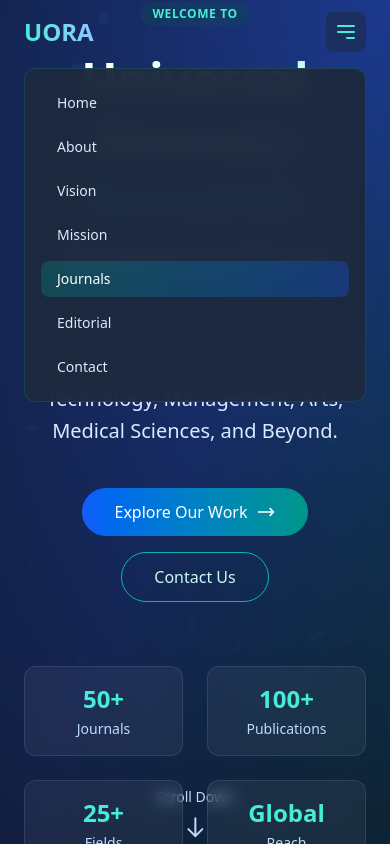
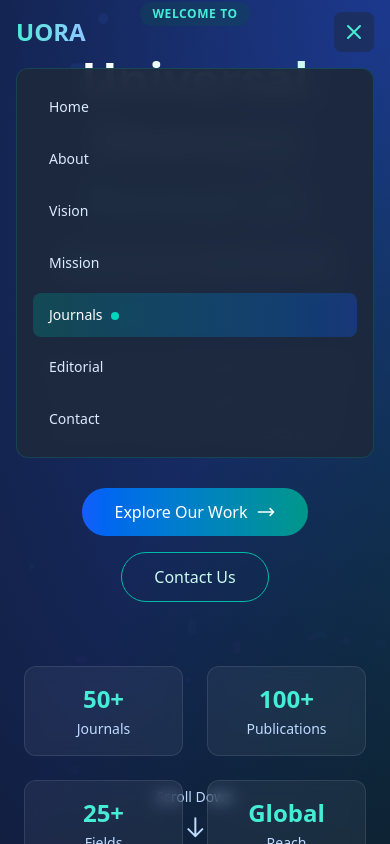
Before and after one commit to RohitAgrawal7/Uora-Landing-Page, a React (Vite) app: page / in a window 390 px wide. Both pictures are taken after a click on the button "Toggle mobile menu". Shown: the top 844 px of the page. Built offline with nearby package versions, Linux system fonts and the light colour scheme.

Commit message:
resolve navbar work

```diff
--- a/index.html
+++ b/index.html
@@ -5,7 +5,7 @@
   <meta name="viewport" content="width=device-width, initial-scale=1.0">
   <link href="/src/App.css" rel="stylesheet">
    <link href="https://fonts.googleapis.com/css2?family=Inter:wght@400;600;700&family=Merriweather:wght@400;700&display=swap" rel="stylesheet">
-  <title>>UORA - Universal Oneness Research Association</title>
+  <title>UORA - Universal Oneness Research Association</title>
 </head>
 <body>
 
--- a/src/App.tsx
+++ b/src/App.tsx
@@ -1,4 +1,4 @@
-import { motion } from 'framer-motion';
+// import { motion } from 'framer-motion';
 import Navigation from './components/Navbar';
 import Hero from './components/Hero';
 import About from './components/About';
--- a/src/components/About.tsx
+++ b/src/components/About.tsx
@@ -36,7 +36,7 @@ const About = () => {
     offset: ['start end', 'end start'],
   });
 
-  const backgroundY = useTransform(scrollYProgress, [0, 1], ['0%', '20%']);
+  // const backgroundY = useTransform(scrollYProgress, [0, 1], ['0%', '20%']);
   const opacity = useTransform(scrollYProgress, [0, 0.2, 0.8, 1], [0, 1, 1, 0]);
   const scale = useTransform(scrollYProgress, [0, 0.2, 0.8, 1], [0.9, 1, 1, 0.95]);
 
--- a/src/components/Contact.tsx
+++ b/src/components/Contact.tsx
@@ -41,7 +41,7 @@ const Contact = () => {
     };
   }, []);
 
-  const handleChange = (e) => {
+  const handleChange = (e: { target: { name: any; value: any; }; }) => {
     const { name, value } = e.target;
     setFormData(prev => ({
       ...prev,
@@ -78,7 +78,7 @@ const Contact = () => {
     return Object.keys(newErrors).length === 0;
   };
 
-  const handleSubmit = (e) => {
+  const handleSubmit = (e: { preventDefault: () => void; }) => {
     e.preventDefault();
 
     if (validateForm()) {
--- a/src/components/Navbar.tsx
+++ b/src/components/Navbar.tsx
@@ -1,9 +1,11 @@
-import { motion } from 'framer-motion';
-import { useState, useEffect } from 'react';
+import { motion, AnimatePresence } from 'framer-motion';
+import { useState, useEffect, useRef } from 'react';
 
 const Navigation = () => {
   const [isScrolled, setIsScrolled] = useState(false);
   const [activeSection, setActiveSection] = useState('home');
+  const [mobileMenuOpen, setMobileMenuOpen] = useState(false);
+  const mobileMenuRef = useRef<HTMLDivElement>(null);
 
   useEffect(() => {
     const handleScroll = () => {
@@ -27,9 +29,38 @@ const Navigation = () => {
       }
     };
 
+    // Handle outside clicks/touches for mobile menu
+    const handleClickOutside = (event: MouseEvent | TouchEvent) => {
+      if (mobileMenuRef.current && !mobileMenuRef.current.contains(event.target as Node)) {
+        setMobileMenuOpen(false);
+      }
+    };
+
     window.addEventListener('scroll', handleScroll);
-    return () => window.removeEventListener('scroll', handleScroll);
+    document.addEventListener('mousedown', handleClickOutside);
+    document.addEventListener('touchstart', handleClickOutside);
+
+    return () => {
+      window.removeEventListener('scroll', handleScroll);
+      document.removeEventListener('mousedown', handleClickOutside);
+      document.removeEventListener('touchstart', handleClickOutside);
+    };
   }, []);
+
+  const handleNavClick = (href: string, sectionId: string) => {
+    // Prevent default to control scroll timing
+    const target = document.querySelector(href);
+    if (target) {
+      target.scrollIntoView({ behavior: 'smooth', block: 'start' });
+    }
+    setActiveSection(sectionId);
+    // Delay menu close to allow smooth scroll animation
+    setTimeout(() => setMobileMenuOpen(false), 300);
+  };
+
+  const toggleMobileMenu = () => {
+    setMobileMenuOpen((prev) => !prev);
+  };
 
   const navItems = [
     { name: 'Home', href: '#home', id: 'home' },
@@ -43,10 +74,11 @@ const Navigation = () => {
 
   return (
     <motion.nav
+      ref={mobileMenuRef}
       initial={{ y: -100 }}
       animate={{ y: 0 }}
-      transition={{ duration: 0.6, ease: "easeOut" }}
-      className={`fixed w-full z-50 py-3 px-6 transition-all duration-300 ${
+      transition={{ duration: 0.6, ease: 'easeOut' }}
+      className={`fixed w-full z-50 py-3 px-4 sm:px-6 transition-all duration-300 ${
         isScrolled
           ? 'bg-slate-900/95 backdrop-blur-md shadow-lg border-b border-teal-500/20'
           : 'bg-transparent'
@@ -56,38 +88,35 @@ const Navigation = () => {
         <motion.a
           href="#home"
           whileHover={{ scale: 1.05 }}
+          whileTap={{ scale: 0.95 }}
           className="text-2xl font-bold bg-clip-text text-transparent bg-gradient-to-r from-teal-300 to-blue-300"
+          onClick={() => handleNavClick('#home', 'home')}
         >
           UORA
         </motion.a>
 
+        {/* Desktop Navigation */}
         <ul className="hidden md:flex space-x-1">
           {navItems.map((item, index) => (
             <li key={index}>
               <motion.a
                 href={item.href}
                 className={`relative px-4 py-2 rounded-full text-sm font-medium transition-all ${
-                  activeSection === item.id
-                    ? 'text-white'
-                    : 'text-blue-100 hover:text-white'
+                  activeSection === item.id ? 'text-white' : 'text-blue-100 hover:text-white'
                 }`}
                 whileHover={{ y: -2 }}
                 transition={{ duration: 0.2 }}
-                onMouseEnter={() => {}}
+                onClick={() => handleNavClick(item.href, item.id)}
               >
                 {item.name}
-
-                {/* Active indicator */}
                 {activeSection === item.id && (
                   <motion.div
                     layoutId="activeSection"
                     className="absolute inset-0 bg-gradient-to-r from-teal-600/30 to-blue-600/30 rounded-full border border-teal-400/30"
                     initial={false}
-                    transition={{ type: "spring", stiffness: 300, damping: 30 }}
+                    transition={{ type: 'spring', stiffness: 300, damping: 30 }}
                   />
                 )}
-
-                {/* Hover effect */}
                 <motion.div
                   className="absolute inset-0 bg-gradient-to-r from-teal-600/10 to-blue-600/10 rounded-full opacity-0 hover:opacity-100 transition-opacity"
                   whileHover={{ opacity: 1 }}
@@ -98,42 +127,88 @@ const Navigation = () => {
           ))}
         </ul>
 
-        {/* Mobile menu button */}
+        {/* Mobile Menu Button */}
         <motion.button
           whileTap={{ scale: 0.95 }}
           className="md:hidden p-2 rounded-lg bg-slate-800/50 text-teal-300"
+          onClick={toggleMobileMenu}
+          aria-label="Toggle mobile menu"
+          aria-expanded={mobileMenuOpen}
         >
-          <svg className="w-6 h-6" fill="none" stroke="currentColor" viewBox="0 0 24 24" xmlns="http://www.w3.org/2000/svg">
-            <path strokeLinecap="round" strokeLinejoin="round" strokeWidth="2" d="M4 6h16M4 12h16m-7 6h7"></path>
+          <svg
+            className="w-6 h-6"
+            fill="none"
+            stroke="currentColor"
+            viewBox="0 0 24 24"
+            xmlns="http://www.w3.org/2000/svg"
+          >
+            {mobileMenuOpen ? (
+              <path
+                strokeLinecap="round"
+                strokeLinejoin="round"
+                strokeWidth={2}
+                d="M6 18L18 6M6 6l12 12"
+              />
+            ) : (
+              <path
+                strokeLinecap="round"
+                strokeLinejoin="round"
+                strokeWidth={2}
+                d="M4 6h16M4 12h16M4 18h16"
+              />
+            )}
           </svg>
         </motion.button>
       </div>
 
-      {/* Mobile menu (simplified version) */}
+      {/* Mobile Menu */}
+      <AnimatePresence>
+        {mobileMenuOpen && (
           <motion.div
-        initial={{ opacity: 0, height: 0 }}
-        animate={{ opacity: 1, height: "auto" }}
-        className="md:hidden mt-4 bg-slate-800/95 backdrop-blur-md rounded-xl p-4 border border-teal-500/20"
+            initial={{ opacity: 0, y: -20 }}
+            animate={{ opacity: 1, y: 0 }}
+            exit={{ opacity: 0, y: -20 }}
+            transition={{ duration: 0.3, ease: 'easeInOut' }}
+            className="md:hidden mt-4 bg-slate-800/95 backdrop-blur-md rounded-xl p-4 border border-teal-500/20 z-50"
           >
             <ul className="space-y-2">
               {navItems.map((item, index) => (
-            <li key={index}>
+                <motion.li
+                  key={index}
+                  initial={{ opacity: 0, x: -20 }}
+                  animate={{ opacity: 1, x: 0 }}
+                  transition={{ delay: index * 0.1, duration: 0.2 }}
+                >
                   <motion.a
                     href={item.href}
-                className={`block px-4 py-2 rounded-lg text-sm font-medium transition-all ${
+                    className={`block px-4 py-3 rounded-lg text-sm font-medium transition-all ${
                       activeSection === item.id
                         ? 'bg-gradient-to-r from-teal-600/30 to-blue-600/30 text-white'
                         : 'text-blue-100 hover:text-white hover:bg-slate-700/50'
                     }`}
                     whileHover={{ x: 5 }}
                     transition={{ duration: 0.2 }}
+                    onClick={(e) => {
+                      e.preventDefault();
+                      handleNavClick(item.href, item.id);
+                    }}
                   >
                     {item.name}
+                    {activeSection === item.id && (
+                      <motion.span
+                        className="ml-2 w-2 h-2 bg-teal-400 rounded-full inline-block"
+                        initial={{ scale: 0 }}
+                        animate={{ scale: 1 }}
+                        transition={{ type: 'spring', stiffness: 500, damping: 20 }}
+                      />
+                    )}
                   </motion.a>
-            </li>
+                </motion.li>
               ))}
             </ul>
           </motion.div>
+        )}
+      </AnimatePresence>
     </motion.nav>
   );
 };
```
Also changed, not shown: src/components/Hero.tsx (+8 -4 lines). Lines whose indentation alone changed are shown as unchanged.
